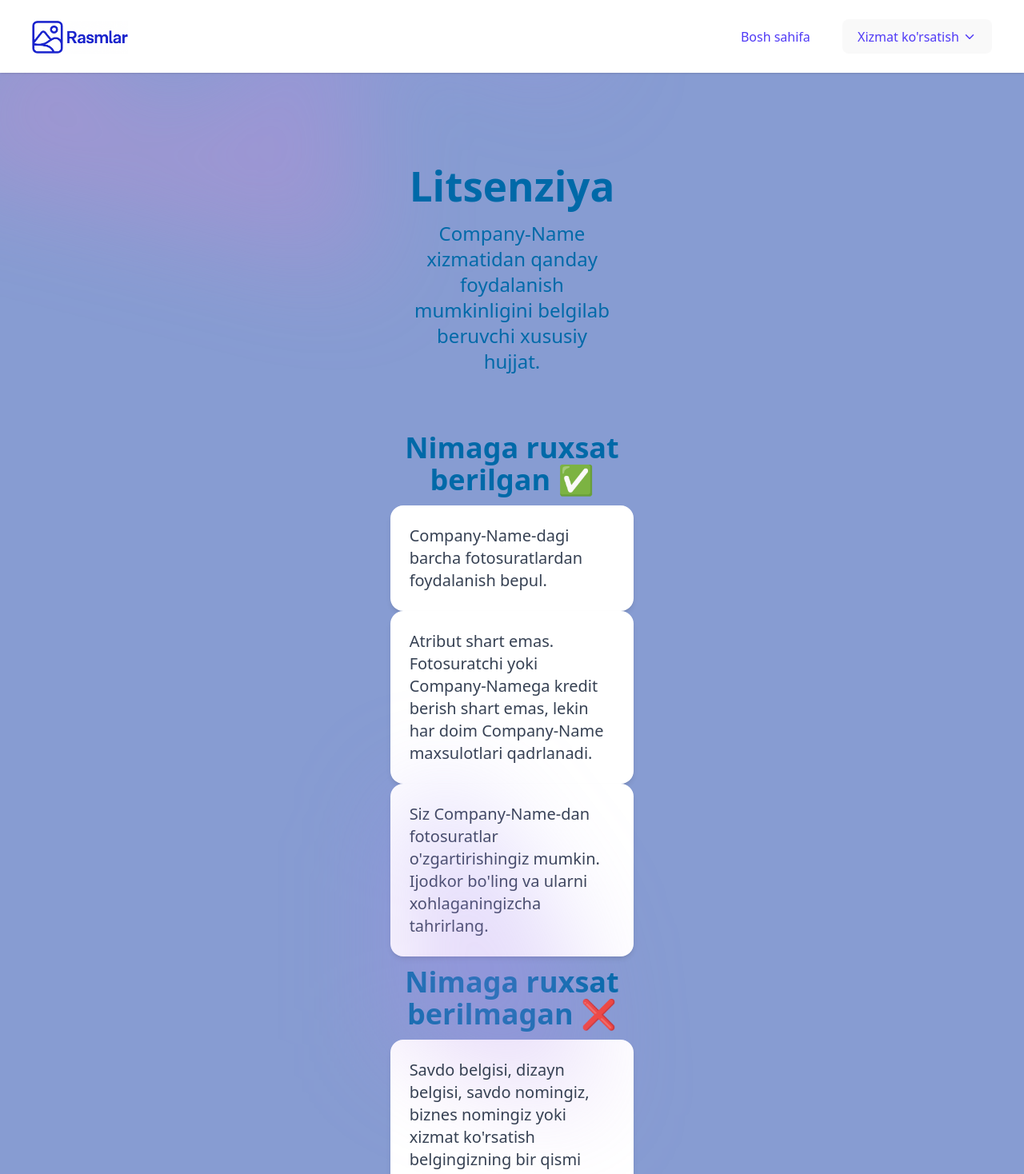
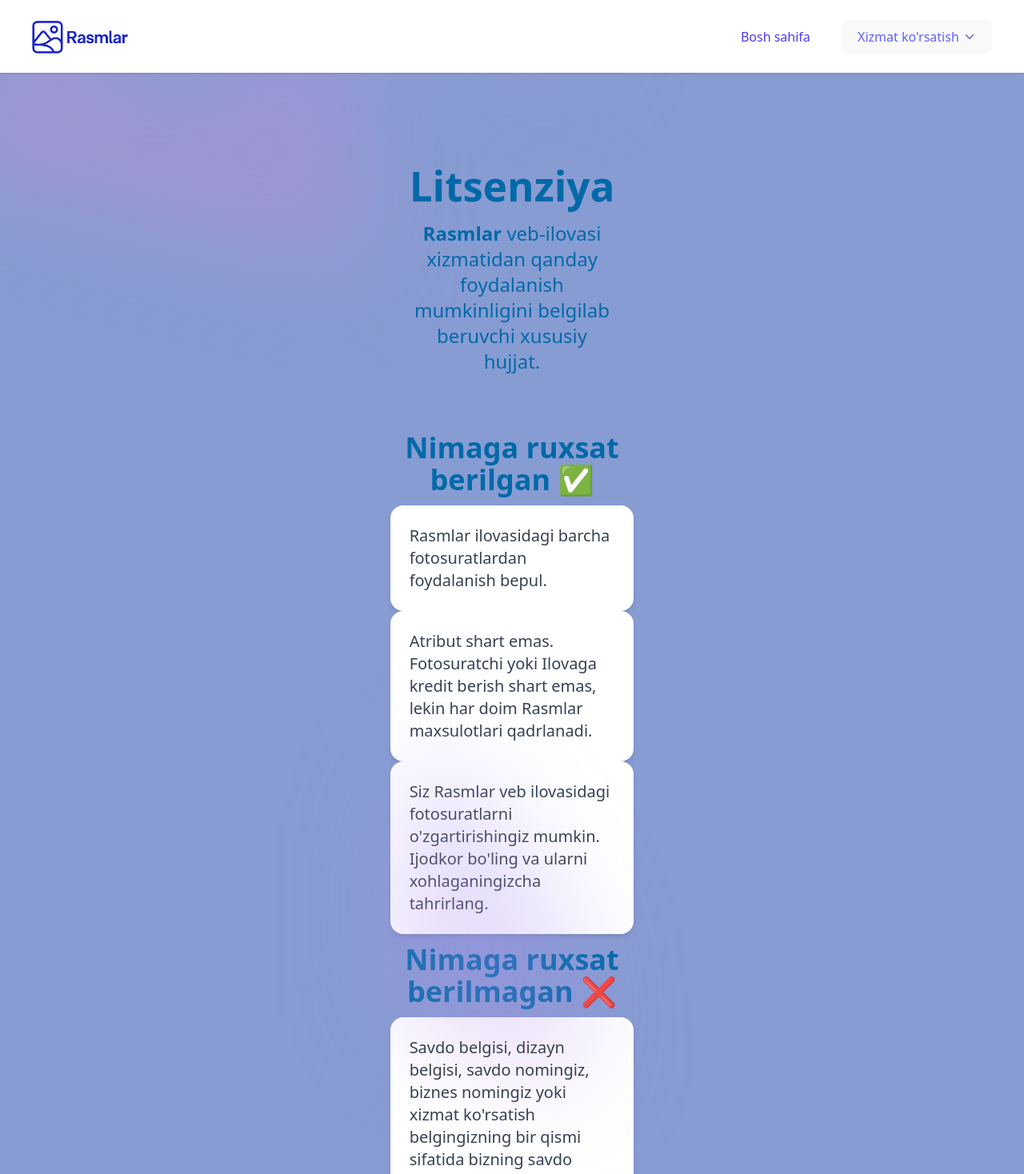
Before and after one commit to KayumovSher/Rasmlar, a React (Vite) app in the folder frontend/: page /license in a window 1280 px wide. Shown: the top 1468 px of the page at 80% size. Built offline with nearby package versions, Linux system fonts and the light colour scheme.

Commit message:
brand added info integrated

```diff
--- a/frontend/src/components/Footer.jsx
+++ b/frontend/src/components/Footer.jsx
@@ -6,7 +6,7 @@ function Footer() {
   return (
     <footer className="bg-gray-800 text-white py-10 relative isolate w-full">
       <div className="text-center text-lg">
-        <p>&copy; 2025 Rasmlar Website · Made by KayumovSher. All rights reserved.</p>
+        <p>&copy; 2025 Rasmlar · Made by IT Enginnering Kayumov. All rights reserved.</p>
 
         {/* Social Links */}
         <div className="flex justify-center gap-6 mt-4 text-xl">
--- a/frontend/src/components/Navbar.jsx
+++ b/frontend/src/components/Navbar.jsx
@@ -64,7 +64,7 @@ export default function Navbar({ user, logout }) {
         <div className="hidden lg:flex lg:gap-x-10 items-center">
           <Link
             to="/"
-            className="text-l font-semibold text-indigo-600 hover:text-sky-700"
+            className="text-l font-semibold text-indigo-500 hover:text-sky-700"
           >
             Bosh sahifa
           </Link>
@@ -73,7 +73,7 @@ export default function Navbar({ user, logout }) {
           <div ref={dropdownRef} className="relative">
             <button
               onClick={() => setAboutDropdownOpen((prev) => !prev)}
-              className="flex items-center gap-1 text-l font-semibold text-indigo-600 hover:text-sky-700"
+              className="flex items-center gap-1 text-l font-semibold text-indigo-500 hover:text-sky-700"
               aria-expanded={aboutDropdownOpen}
               aria-haspopup="true"
             >
@@ -89,13 +89,13 @@ export default function Navbar({ user, logout }) {
               <div className="absolute top-full left-0 mt-2 w-48 bg-white shadow-lg rounded-md z-50 py-2">
                 <Link
                   to="/about"
-                  className="block px-4 py-2 text-sm text-indigo-600 hover:bg-sky-700"
+                  className="block px-4 py-2 text-sm text-indigo-500 "
                 >
                   Biz haqimizda
                 </Link>
                 <Link
                   to="/license"
-                  className="block px-4 py-2 text-sm text-indigo-600 hover:bg-sky-700"
+                  className="block px-4 py-2 text-sm text-indigo-500"
                 >
                   Litsenziya
                 </Link>
@@ -113,7 +113,7 @@ export default function Navbar({ user, logout }) {
             <div ref={profileDropdownRef} className="relative">
               <button
                 onClick={() => setProfileDropdownOpen((prev) => !prev)}
-                className="rounded-full bg-indigo-600 text-white w-8 h-8 text-sm font-bold flex items-center justify-center"
+                className="rounded-full bg-indigo-500 text-white w-8 h-8 text-sm font-bold flex items-center justify-center"
                 aria-label="User menu"
                 aria-expanded={profileDropdownOpen}
               >
@@ -153,7 +153,7 @@ export default function Navbar({ user, logout }) {
             // Foydalanuvchi kirmagan — faqat Kirish link
             <Link
               to="/login"
-              className="text-l font-semibold text-indigo-600 hover:text-sky-700"
+              className="text-l font-semibold text-indigo-500 hover:text-sky-700"
             >
               Kirish
             </Link>
@@ -191,7 +191,7 @@ export default function Navbar({ user, logout }) {
               <div className="space-y-2 py-6 text-center">
                 <Link
                   to="/"
-                  className="block px-3 py-2 text-base font-semibold text-indigo-600 hover:bg-sky-700"
+                  className="block px-3 py-2 text-base font-semibold text-indigo-500 hover:bg-sky-700"
                   onClick={() => setMobileMenuOpen(false)}
                 >
                   Bosh sahifa
--- a/frontend/src/pages/About.jsx
+++ b/frontend/src/pages/About.jsx
@@ -22,10 +22,10 @@ function About() {
           }}
         >
           {/* Overlay for readability */}
-          <div className="bg-indigo-600/15 px-25 py-70">
+          <div className="bg-indigo-600/25 px-25 py-70">
             <h1 className="text-7xl font-bold mb-4">Biz haqimizda</h1>
             <p className="text-2xl">
-                Ushbu sayt sizga bepul, litsenziyaga ega, yuqori sifatdagi suratlarni toifalar bo‘yicha taqdim etish, Company-Name butun dunyodagi millionlab ijodkorlarga chiroyli mahsulotlar va dizaynlarni osongina yaratishda yordam beradi.
+                Ushbu Veb-ilova sizga bepul, litsenziyaga ega, yuqori sifatdagi suratlarni toifalar bo‘yicha taqdim etish, "Rasmlar" butun dunyodagi millionlab ijodkorlarga chiroyli mahsulotlar va dizaynlarni osongina yaratishda yordam beradi.
             </p>
           </div>
         </div>
@@ -36,25 +36,25 @@ function About() {
         <div className="relative isolate max-w-2xl mx-auto  bg-white shadow-md rounded-2xl p-6 text-left text-gray-700 space-y-4">
             {/* Decorative Backgrounds */}
             <BlobBackground position="top" />
-          <h2 className="text-4xl font-semibold text-sky-700">Rasmlar</h2>
+          <h2 className="text-4xl font-semibold text-indigo-500">Rasmlar</h2>
           <ul className="list-disc list-inside space-y-3">
-            <p className='text-xl' >Bizda yuz minglab bepul fotosuratlar mavjud va har kuni yangi, yuqori aniqlikdagi fotosuratlar qo'shiladi. Barcha fotosuratlar bizning foydalanuvchilarimiz tomonidan yuklangan yoki bepul rasm veb-saytlaridan olingan fotosuratlardan qo'lda tanlangan. Biz chop etilgan barcha rasmlar yuqori sifatli va Company-name litsenziyasi ostida litsenziyalanganligiga ishonch hosil qilamiz.</p>
+            <p className='text-xl' >Bizda yuz minglab bepul fotosuratlar mavjud va har kuni yangi, yuqori aniqlikdagi fotosuratlar qo'shiladi. Barcha fotosuratlar bizning foydalanuvchilarimiz tomonidan yuklangan yoki bepul rasm veb-saytlaridan olingan fotosuratlardan qo'lda tanlangan. Biz chop etilgan barcha rasmlar yuqori sifatli va "Rasmlar" litsenziyasi ostida litsenziyalanganligiga ishonch hosil qilamiz.</p>
           </ul>
         </div>
 
         {/* Photo Sources */}
         <div className="relative isolate max-w-2xl mx-auto  bg-white shadow-md rounded-2xl p-6 text-left text-gray-700 space-y-4">
-          <h2 className="text-4xl font-semibold text-sky-700">Rasm manbalari</h2>
+          <h2 className="text-4xl font-semibold text-indigo-500">Rasm manbalari</h2>
           <ul className="list-disc list-inside space-y-3">
-            <p className='text-xl' >Fotosuratlar ma'lumotlar bazasiga faqat fotograflar hamjamiyatimizdagi bepul rasmlar qo'shiladi. Biz doimo veb-saytimizdan foydalanadigan ijodkorlarga iloji boricha ko'proq yuqori sifatli bepul suratlarni yetkazib berishga harakat qilamiz.</p>
+            <p className='text-xl' >Fotosuratlar ma'lumotlar bazasiga faqat fotograflar hamjamiyatimizdagi bepul rasmlar qo'shiladi. Biz doimo veb-ilovamizdan foydalanadigan ijodkorlarga iloji boricha ko'proq yuqori sifatli bepul suratlarni yetkazib berishga harakat qilamiz.</p>
           </ul>
         </div>
 
         {/* Team */}
         <div className="relative isolate max-w-2xl mx-auto  bg-white shadow-md rounded-2xl p-6 text-left text-gray-700 space-y-4">
-          <h2 className="text-4xl font-semibold text-sky-700">Jamoa</h2>
+          <h2 className="text-4xl font-semibold text-indigo-500">Jamoa</h2>
           <ul className="list-disc list-inside space-y-3">
-            <p className='text-xl' >Qayumov Shermuhammad boshqaradi va 2025 yilda Company-name kompaniyasiga asos solgan.</p>
+            <p className='text-xl' >ITEK kompaniyasi boshqaradi va 2025 yilda "Rasmlar" veb-ilovasiga asos solgan.</p>
           </ul>
         </div>
 
@@ -62,9 +62,9 @@ function About() {
         <div className="relative isolate max-w-2xl mx-auto  bg-white shadow-md rounded-2xl p-6 text-left text-gray-700 space-y-4">
             {/* Decorative Backgrounds */}
             <BlobBackground position="top" />
-          <h2 className="text-4xl font-semibold text-sky-700">Bizning maqsad</h2>
+          <h2 className="text-4xl font-semibold text-indigo-500">Bizning maqsad</h2>
           <ul className="list-disc list-inside space-y-3">
-            <p className='text-xl' >Biz millionlab dizaynerlar, yozuvchilar, rassomlar, dasturchilar va boshqa ijodkorlarga ajoyib mahsulotlar, dizaynlar, hikoyalar, veb-saytlar, ilovalar, sanʼat va boshqa asarlar yaratish imkonini beruvchi bemalol foydalanishlari mumkin boʻlgan chiroyli, mutlaqo bepul, suratlarga kirishda yordam beramiz. Foydalanuvchilarga  Company-name litsenziyasi ostida litsenziyalangan ushbu suratlarni sodda, tez va samarali interfeys orqali xizmat ko‘rsatib taqdim etamiz. Barcha fotosuratlar yaxshi yorliqlangan, qidirish mumkin va kashf qilish sahifalarimiz orqali osongina topish mumkin.</p>
+            <p className='text-xl' >Millionlab dizaynerlar, yozuvchilar, rassomlar, dasturchilar va boshqa ijodkorlarga ajoyib mahsulotlar, dizaynlar, hikoyalar, veb-saytlar, ilovalar, sanʼat va boshqa asarlar yaratish imkonini beruvchi bemalol foydalanishlari mumkin boʻlgan chiroyli, mutlaqo bepul, suratlarga kirishda yordam beramiz. Foydalanuvchilarga  ITEK & Rasmlar litsenziyasi ostida litsenziyalangan ushbu suratlarni sodda, tez va samarali interfeys orqali xizmat ko‘rsatib taqdim etamiz. Barcha fotosuratlar yaxshi yorliqlangan, qidirish mumkin va kashf qilish sahifalarimiz orqali osongina topish mumkin.</p>
           </ul>
         </div>
 
@@ -72,9 +72,9 @@ function About() {
         <div className="relative isolate max-w-2xl mx-auto  bg-white shadow-md rounded-2xl p-6 text-left text-gray-700 space-y-4">
             {/* Decorative Backgrounds */}
             <BlobBackground position="top" />
-          <h2 className="text-4xl font-semibold text-sky-700">Loyiha asoschisi haqida</h2>
+          <h2 className="text-4xl font-semibold text-indigo-500">Loyiha asoschisi haqida</h2>
           <ul className="list-disc list-inside space-y-3">
-            <p className='text-xl' >"Ushbu loyiha IT-mutaxassis va veb-muhandis Shermuhammad Qayumov tomonidan ishlab chiqilgan. Kayumov.dev saytida koʻproq loyihalarga tashrif buyuring."</p>
+            <p className='text-xl' >"Ushbu loyiha ITEK kompaniyasi veb dasturchilari tomonidan ishlab chiqilgan."</p>
           </ul>
         </div>
 
--- a/frontend/src/pages/License.jsx
+++ b/frontend/src/pages/License.jsx
@@ -25,7 +25,7 @@ function License() {
           <div className="px-6 py-15">
             <h1 className="text-7xl font-bold mb-4 text-sky-700">Litsenziya</h1>
             <p className="text-2xl text-sky-700">
-                Company-Name xizmatidan qanday foydalanish mumkinligini belgilab beruvchi xususiy hujjat.
+                <strong>Rasmlar</strong> veb-ilovasi xizmatidan qanday foydalanish mumkinligini belgilab beruvchi xususiy hujjat.
             </p>
           </div>
         </div>
@@ -34,19 +34,19 @@ function License() {
         <h2 className="text-4xl font-semibold text-sky-700 py-3">Nimaga ruxsat berilgan ✅</h2>
         <div className="relative isolate max-w-2xl mx-auto  bg-white shadow-md rounded-2xl p-6 text-left text-gray-700 space-y-4">
           <ul className="list-disc list-inside space-y-3">
-            <p className='text-xl' >Company-Name-dagi barcha fotosuratlardan foydalanish bepul.</p>
+            <p className='text-xl' >Rasmlar ilovasidagi barcha fotosuratlardan foydalanish bepul.</p>
           </ul>
         </div>
 
         <div className="relative isolate max-w-2xl mx-auto  bg-white shadow-md rounded-2xl p-6 text-left text-gray-700 space-y-4">
           <ul className="list-disc list-inside space-y-3">
-            <p className='text-xl' >Atribut shart emas. Fotosuratchi yoki Company-Namega kredit berish shart emas, lekin har doim Company-Name maxsulotlari qadrlanadi.</p>
+            <p className='text-xl' >Atribut shart emas. Fotosuratchi yoki Ilovaga kredit berish shart emas, lekin har doim Rasmlar maxsulotlari qadrlanadi.</p>
           </ul>
         </div>
 
         <div className="relative isolate max-w-2xl mx-auto  bg-white shadow-md rounded-2xl p-6 text-left text-gray-700 space-y-4">
           <ul className="list-disc list-inside space-y-3">
-            <p className='text-xl' >Siz Company-Name-dan fotosuratlar o'zgartirishingiz mumkin. Ijodkor bo'ling va ularni xohlaganingizcha tahrirlang.</p>
+            <p className='text-xl' >Siz Rasmlar veb ilovasidagi fotosuratlarni o'zgartirishingiz mumkin. Ijodkor bo'ling va ularni xohlaganingizcha tahrirlang.</p>
           </ul>
         </div>
 
```
Also changed, not shown: frontend/src/pages/Home.jsx (+6 -5 lines).
